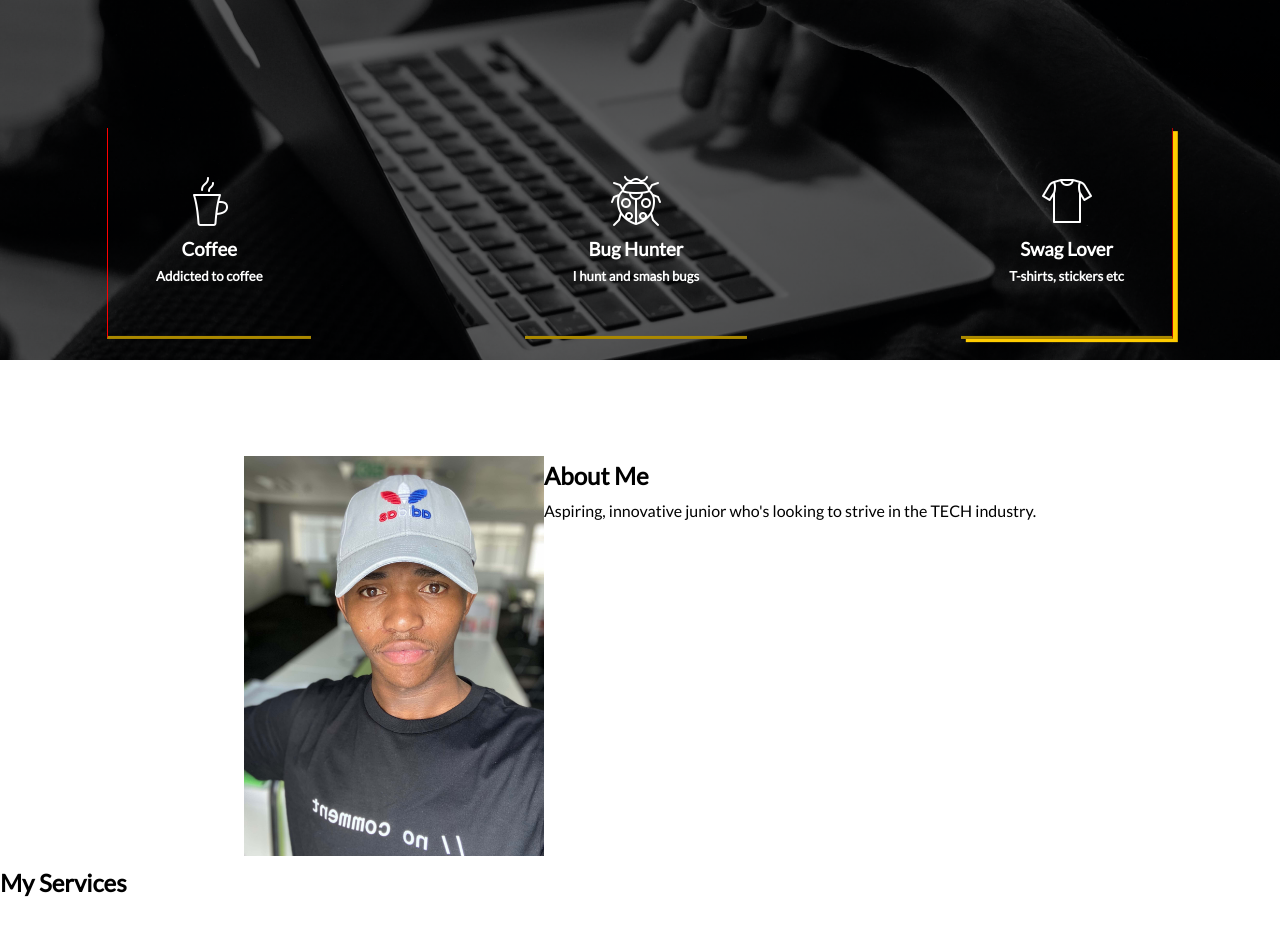
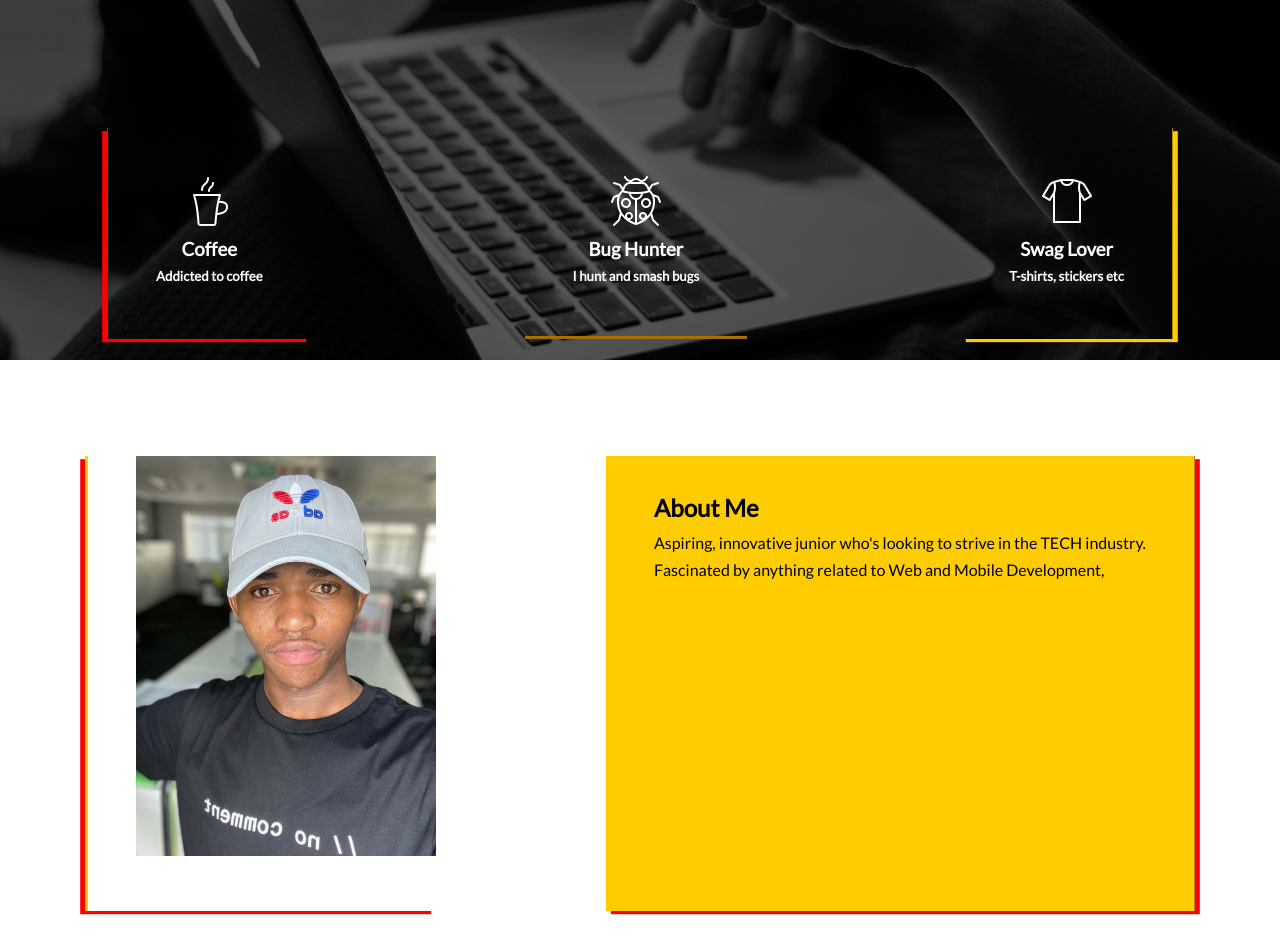
Before and after one commit to CarnoSkyla/Portfolio, a website: page portfolio.html in a window 1280 px wide. Shown: the part 440-1392 px from the top of the page. Drawn offline with Linux system fonts and the light colour scheme.

Commit message:
Styles update

```diff
--- a/portfolio.html
+++ b/portfolio.html
@@ -72,7 +72,9 @@
                         <h2>About Me</h2>
                     </div>
                     <div class="main__about-section__content--content-container-about">
-                        <p>Aspiring, innovative junior who's looking to strive in the TECH industry. <br /></p>
+                        <p>Aspiring, innovative junior who's looking to strive in the TECH industry. <br />
+                            Fascinated by anything related to Web and Mobile Development,
+                        </p>
                     </div>
                 </div>
             </div>
--- a/sass/main.scss
+++ b/sass/main.scss
@@ -116,33 +116,67 @@ $tertiary-text_color: #ffcc00;
         &--attribute1 {
             position: relative;
             border-left: .1rem outset $secondary-text_color;
-            border-bottom: .2rem outset $tertiary-text_color;
+            box-shadow: -.3rem .2rem $secondary-text_color;
             padding: 3rem;
 
         }
         &--attribute2 {
             position: relative;
-            border-bottom: .2rem outset $tertiary-text_color;
+            border-bottom: .2rem outset orange;
             padding: 3rem;
         }
         &--attribute3 {
             position: relative;
-            border-bottom: .2rem outset $tertiary-text_color;
-            border-right: .1rem outset $secondary-text_color;
+            border-right: .1rem outset $tertiary-text_color;
             box-shadow: .3rem .2rem $tertiary-text_color;
             padding: 3rem;
         }
     }
 }
+.main {
 
-.main__about-section {
-    position: relative;
+    &__about-section {
+        &__content  {
+            display: flex;
+            justify-content: space-around;
+            margin-bottom: 6rem;
 
-    &__content  {
-        display: flex;
-        justify-content: center;
+            &--image-container {
+                border-left: .2rem outset $tertiary-text_color;
+                box-shadow: -.3rem .2rem $secondary-text_color;
+                padding-left: 3rem;
+                padding-bottom: 3rem;
+                position: relative;
+
+                &::after {
+                    content: "";
+                    position: absolute;
+                    height: 50%;
+                    width: 4rem;
+                }
+            }
+
+            &--content-container {
+                padding-left: 3rem;
+                border-right: .1rem outset $tertiary-text_color;
+                box-shadow: .3rem .2rem $secondary-text_color;
+                padding: 2rem 3rem;
+                background-color: $tertiary-text_color;
+            }
+        }
+    }
+
+    &__services-section {
+        height: 100vh;
+        width: 100vw;
+        background: -webkit-linear-gradient(rgba(0, 0, 0, .6), rgba(0, 0, 0, .6)), url(../images/gifs/macbook.jpg);
+        background-size: cover;
+        background-attachment: fixed;
+        color: $text_color;
+        margin-bottom: 6rem;
     }
 }
+
 
 @media screen and (max-width: 480px) {
     .header {
```
Also changed, not shown: stylesheets/style.css.
